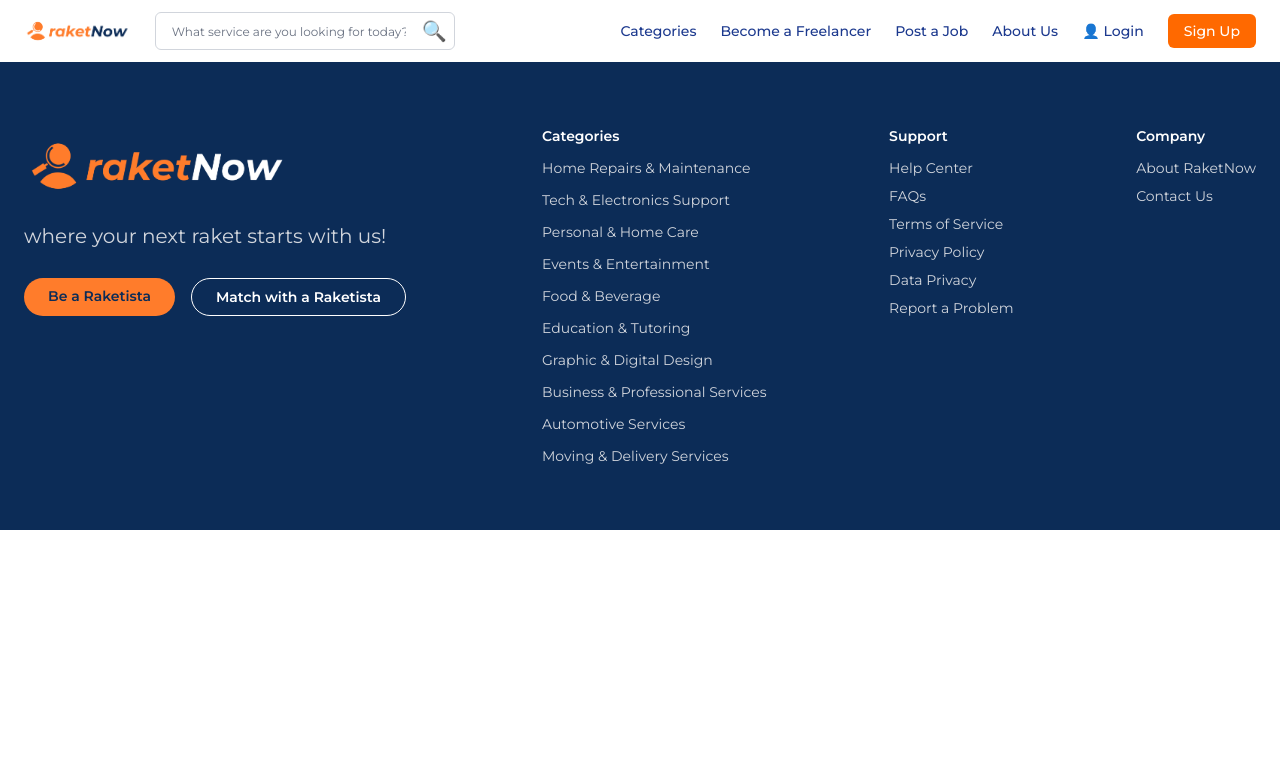
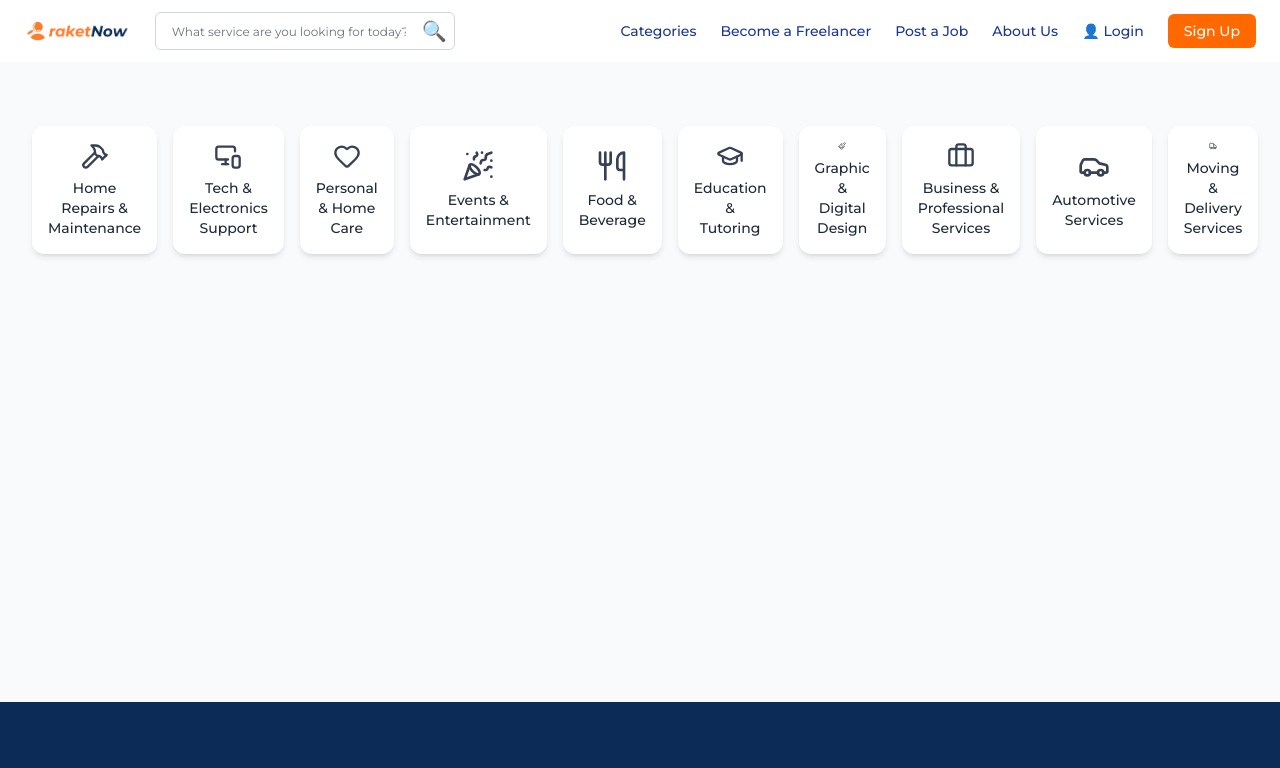
Before and after one commit to RakPaperScissors/RaketNow, a React (Vite) app in the folder raketnow-frontend/: page / in a window 1280 px wide. Shown: the top 768 px of the page. Built offline with nearby package versions, Linux system fonts and the light colour scheme.

Commit message:
feature/categories-update

```diff
--- a/raketnow-frontend/src/App.jsx
+++ b/raketnow-frontend/src/App.jsx
@@ -1,14 +1,19 @@
 import Header from './components/Header';
 import Footer from './components/Footer';
+import CardList from './components/CardList';
 
 function App() {
-
   return (
     <>
-      <Header/>
-      <Footer/>
+      <Header />
+
+      <main className="py-10 px-4 bg-gray-50 min-h-[80vh]">
+        <CardList />
+      </main>
+
+      <Footer />
     </>
-  )
+  );
 }
 
-export default App
+export default App;
--- /dev/null
+++ b/raketnow-frontend/src/components/CardCategory.jsx
@@ -0,0 +1,18 @@
+import React from 'react';
+
+const CategoryCard = ({ icon: Icon, label }) => {
+  return (
+    <div
+      className="group flex flex-col items-center justify-center p-4 w-36 h-32 rounded-xl shadow-md
+        cursor-pointer transition-all duration-300
+        bg-white hover:bg-[#FFF4ED] hover:ring-[1.5px] hover:ring-[#FF7C2B]/40"
+    >
+      <Icon className="w-8 h-8 mb-2 text-gray-700 group-hover:text-[#FF7C2B] transition-colors duration-300" />
+      <p className="text-sm text-center text-gray-800 font-medium group-hover:text-[#FF7C2B] transition-colors duration-300">
+        {label}
+      </p>
+    </div>
+  );
+};
+
+export default CategoryCard;
--- /dev/null
+++ b/raketnow-frontend/src/components/CardList.jsx
@@ -0,0 +1,40 @@
+import React from 'react';
+import CategoryCard from './CardCategory';
+
+import {
+  Hammer,
+  MonitorSmartphone,
+  Heart,
+  PartyPopper,
+  Utensils,
+  GraduationCap,
+  Paintbrush,
+  Briefcase,
+  Car,
+  Truck
+} from 'lucide-react';
+
+const categories = [
+  { icon: Hammer, label: 'Home Repairs & Maintenance' },
+  { icon: MonitorSmartphone, label: 'Tech & Electronics Support' },
+  { icon: Heart, label: 'Personal & Home Care' },
+  { icon: PartyPopper, label: 'Events & Entertainment' },
+  { icon: Utensils, label: 'Food & Beverage' },
+  { icon: GraduationCap, label: 'Education & Tutoring' },
+  { icon: Paintbrush, label: 'Graphic & Digital Design' },
+  { icon: Briefcase, label: 'Business & Professional Services' },
+  { icon: Car, label: 'Automotive Services' },
+  { icon: Truck, label: 'Moving & Delivery Services' },
+];
+
+const CardList = () => {
+  return (
+    <div className="flex space-x-4 overflow-x-auto px-4 py-6 scrollbar-hide">
+      {categories.map((cat, index) => (
+        <CategoryCard key={index} {...cat} isActive={index === 0} />
+      ))}
+    </div>
+  );
+};
+
+export default CardList;
--- a/raketnow-frontend/src/main.jsx
+++ b/raketnow-frontend/src/main.jsx
@@ -8,7 +8,7 @@ import './index.css';
 createRoot(document.getElementById('root')).render(
   <StrictMode>
     <>
-    <App />
+    <App/>
     </>
 
   </StrictMode>,
```
